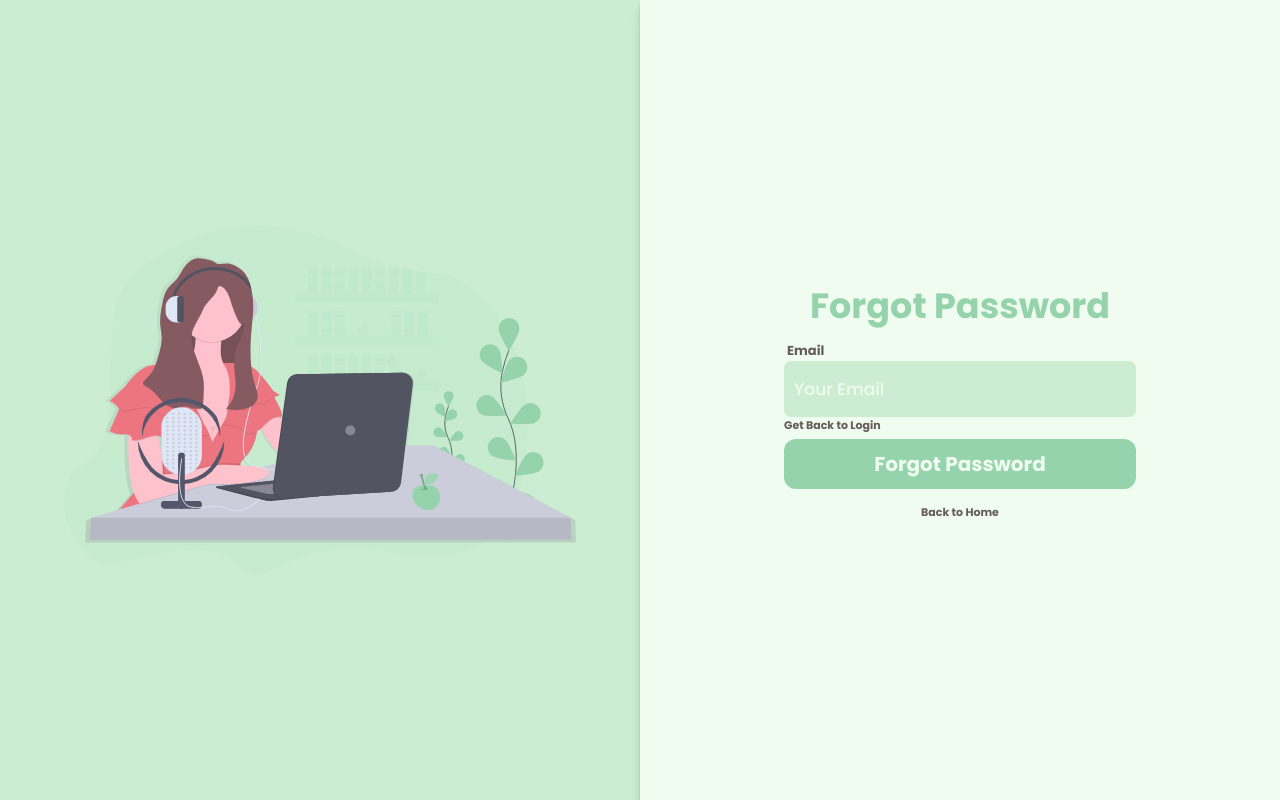
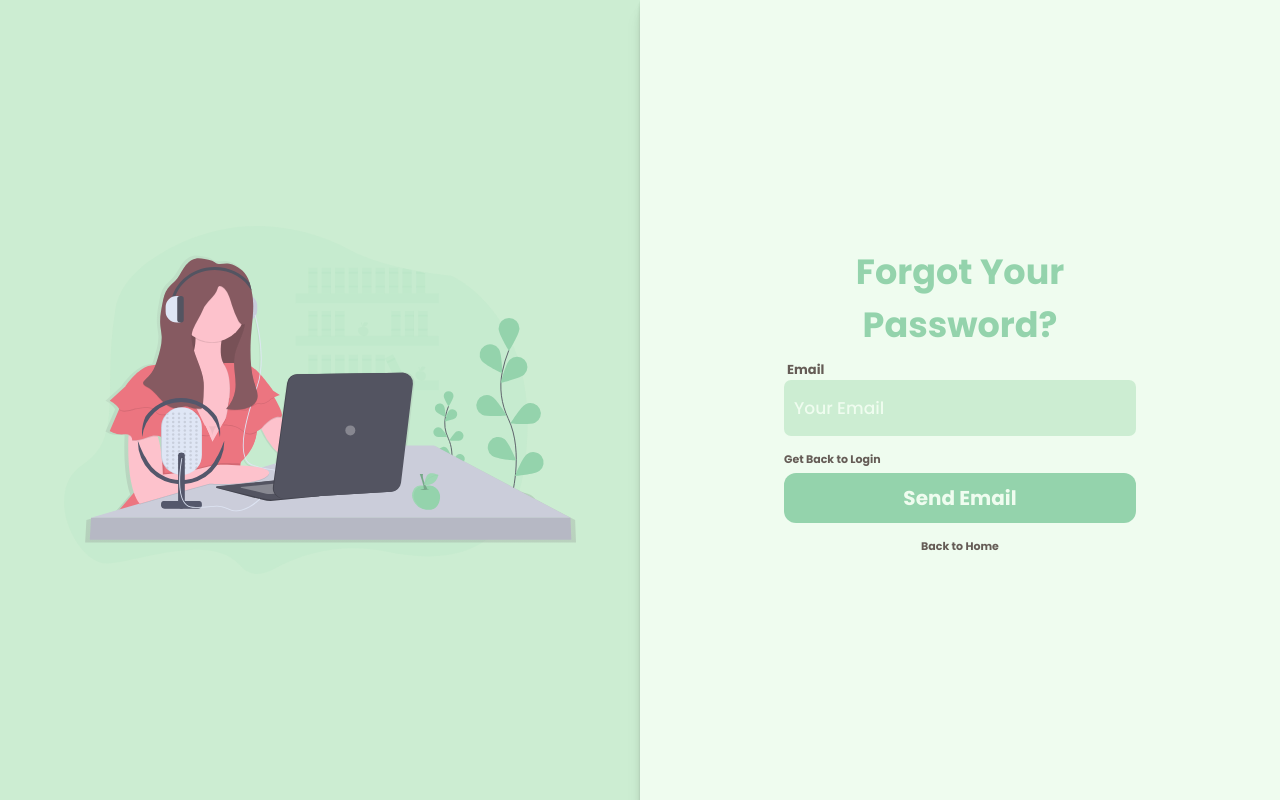
Before and after one commit to LucianoPierdona/Flow, a React (Create React App) app in the folder web/: page /forgot in a window 1280 px wide. Built offline with nearby package versions, Linux system fonts and the light colour scheme.

Commit message:
re-created forms

```diff
--- a/web/src/components/ForgotPassword/ForgotPassword.tsx
+++ b/web/src/components/ForgotPassword/ForgotPassword.tsx
@@ -1,8 +1,38 @@
+import { Form, Formik } from "formik";
 import React from "react";
-import LoginRegisterTemplate from "../LoginRegisterTemplate/LoginRegisterTemplate";
+import { Link } from "react-router-dom";
+import { InputField } from "../FormLayout/components/InputField";
+import FormLayout from "../FormLayout/FormLayout";
 
 const ForgotPassword = () => {
-  return <LoginRegisterTemplate name="Forgot Password" />;
+  return (
+    <Formik
+      initialValues={{ email: "" }}
+      onSubmit={(values) => {
+        console.log(values);
+      }}
+    >
+      {() => (
+        <Form>
+          <FormLayout>
+            <h1>Forgot Your Password?</h1>
+            <InputField
+              type="text"
+              label="Email"
+              name="email"
+              placeholder="Your Email"
+              required
+            />
+            <div className="external-links">
+              <Link to="/login">Get Back to Login</Link>
+            </div>
+            <button type="submit">Send Email</button>
+            <Link to="/">Back to Home</Link>
+          </FormLayout>
+        </Form>
+      )}
+    </Formik>
+  );
 };
 
 export default ForgotPassword;
--- /dev/null
+++ b/web/src/components/FormLayout/FormLayout.tsx
@@ -0,0 +1,24 @@
+import React from "react";
+import { BannerLeft, BannerRight, FormStyle, LoginRegisterPage } from "./style";
+import BannerImage from "../../Assets/podecastenogrupo.svg";
+
+const FormLayout: React.FC = ({ children }) => {
+  return (
+    <>
+      <div>
+        <LoginRegisterPage>
+          <BannerLeft>
+            <img src={BannerImage} alt="flow logo" />
+          </BannerLeft>
+          <BannerRight>
+            <FormStyle className="animate__animated animate__fadeInDown">
+              {children}
+            </FormStyle>
+          </BannerRight>
+        </LoginRegisterPage>
+      </div>
+    </>
+  );
+};
+
+export default FormLayout;
--- a/web/src/components/LoginRegisterTemplate/style.ts
+++ b/web/src/components/FormLayout/style.ts
@@ -40,7 +40,7 @@ export const BannerRight = styled.div`
   }
 `;
 
-export const FormStyle = styled.form`
+export const FormStyle = styled.div`
   display: flex;
   flex-direction: column;
   width: 55%;
@@ -83,15 +83,13 @@ export const FormStyle = styled.form`
     & ~ label {
       margin-top: 5px;
     }
-    & ~ input {
-      margin-bottom: 15px;
-    }
   }
   & .external-links {
     width: 100%;
     display: flex;
     justify-content: space-between;
     & a {
+      margin-top: 15px;
       text-decoration: none;
       text-align: left;
       margin-bottom: 5px;
--- a/web/src/components/Login/Login.tsx
+++ b/web/src/components/Login/Login.tsx
@@ -1,8 +1,46 @@
+import { Form, Formik } from "formik";
 import React from "react";
-import LoginRegisterTemplate from "../LoginRegisterTemplate/LoginRegisterTemplate";
+import { Link } from "react-router-dom";
+import { InputField } from "../FormLayout/components/InputField";
+import FormLayout from "../FormLayout/FormLayout";
 
 const Login = () => {
-  return <LoginRegisterTemplate name="Login" />;
+  return (
+    <Formik
+      initialValues={{ email: "", password: "" }}
+      onSubmit={(values) => {
+        console.log(values);
+      }}
+    >
+      {() => (
+        <Form>
+          <FormLayout>
+            <h1>Login</h1>
+            <InputField
+              type="text"
+              label="Email"
+              name="email"
+              placeholder="Your Email"
+              required
+            />
+            <InputField
+              label="Password"
+              type="password"
+              name="password"
+              placeholder="Your password"
+              required
+            />
+            <div className="external-links">
+              <Link to="/forgot">Forgot Password?</Link>
+              <Link to="/register">Don't Have an account?</Link>
+            </div>
+            <button type="submit">Login</button>
+            <Link to="/">Back to Home</Link>
+          </FormLayout>
+        </Form>
+      )}
+    </Formik>
+  );
 };
 
 export default Login;
--- a/web/src/components/LoginRegisterTemplate/LoginRegisterTemplate.tsx
+++ /dev/null
@@ -1,73 +0,0 @@
-import React from "react";
-import { Link } from "react-router-dom";
-import { BannerLeft, BannerRight, FormStyle, LoginRegisterPage } from "./style";
-import BannerImage from "../../Assets/podecastenogrupo.svg";
-import { Formik } from "formik";
-import { InputField } from "./components/InputField";
-
-interface FormProps {
-  name: String;
-}
-
-const LoginRegisterTemplate: React.FC<FormProps> = ({ name }) => {
-  const externalLinks = () => {
-    if (name === "Login") {
-      return (
-        <>
-          <Link to="/forgot">Forgot Password?</Link>
-          <Link to="/register">Don't Have an account?</Link>
-        </>
-      );
-    } else if (name === "Register") {
-      return <Link to="/login">Already Have an account?</Link>;
-    } else {
-      return <Link to="/login">Get Back to Login</Link>;
-    }
-  };
-
-  return (
-    <>
-      <div>
-        <LoginRegisterPage>
-          <BannerLeft>
-            <img src={BannerImage} alt="flow logo" />
-          </BannerLeft>
-          <BannerRight>
-            <Formik
-              initialValues={{ email: "", password: "" }}
-              onSubmit={(values) => console.log(values)}
-            >
-              {() => (
-                <FormStyle className="animate__animated animate__fadeInDown">
-                  <h1>{name}</h1>
-                  <InputField
-                    type="text"
-                    label="Email"
-                    name="email"
-                    placeholder="Your Email"
-                    required
-                  />
-                  {name === "Forgot Password" ? null : (
-                    <>
-                      <InputField
-                        label="Password"
-                        type="password"
-                        name="password"
-                        placeholder="Your password"
-                      />
-                    </>
-                  )}
-                  <div className="external-links">{externalLinks()}</div>
-                  <button type="submit">{name}</button>
-                  <Link to="/">Back to Home</Link>
-                </FormStyle>
-              )}
-            </Formik>
-          </BannerRight>
-        </LoginRegisterPage>
-      </div>
-    </>
-  );
-};
-
-export default LoginRegisterTemplate;
--- a/web/src/components/Register/Register.tsx
+++ b/web/src/components/Register/Register.tsx
@@ -1,8 +1,45 @@
+import { Form, Formik } from "formik";
 import React from "react";
-import LoginRegisterTemplate from "../LoginRegisterTemplate/LoginRegisterTemplate";
+import { Link } from "react-router-dom";
+import { InputField } from "../FormLayout/components/InputField";
+import FormLayout from "../FormLayout/FormLayout";
 
 const Register = () => {
-  return <LoginRegisterTemplate name="Register" />;
+  return (
+    <Formik
+      initialValues={{ email: "", password: "" }}
+      onSubmit={(values) => {
+        console.log(values);
+      }}
+    >
+      {() => (
+        <Form>
+          <FormLayout>
+            <h1>Register</h1>
+            <InputField
+              type="text"
+              label="Email"
+              name="email"
+              placeholder="Your Email"
+              required
+            />
+            <InputField
+              label="Password"
+              type="password"
+              name="password"
+              placeholder="Your password"
+              required
+            />
+            <div className="external-links">
+              <Link to="/login">Already Have an account?</Link>
+            </div>
+            <button type="submit">Register</button>
+            <Link to="/">Back to Home</Link>
+          </FormLayout>
+        </Form>
+      )}
+    </Formik>
+  );
 };
 
 export default Register;
```
Also changed, not shown: web/src/components/FormLayout/components/InputField.tsx (renamed from web/src/components/LoginRegisterTemplate/components/InputField.tsx).
